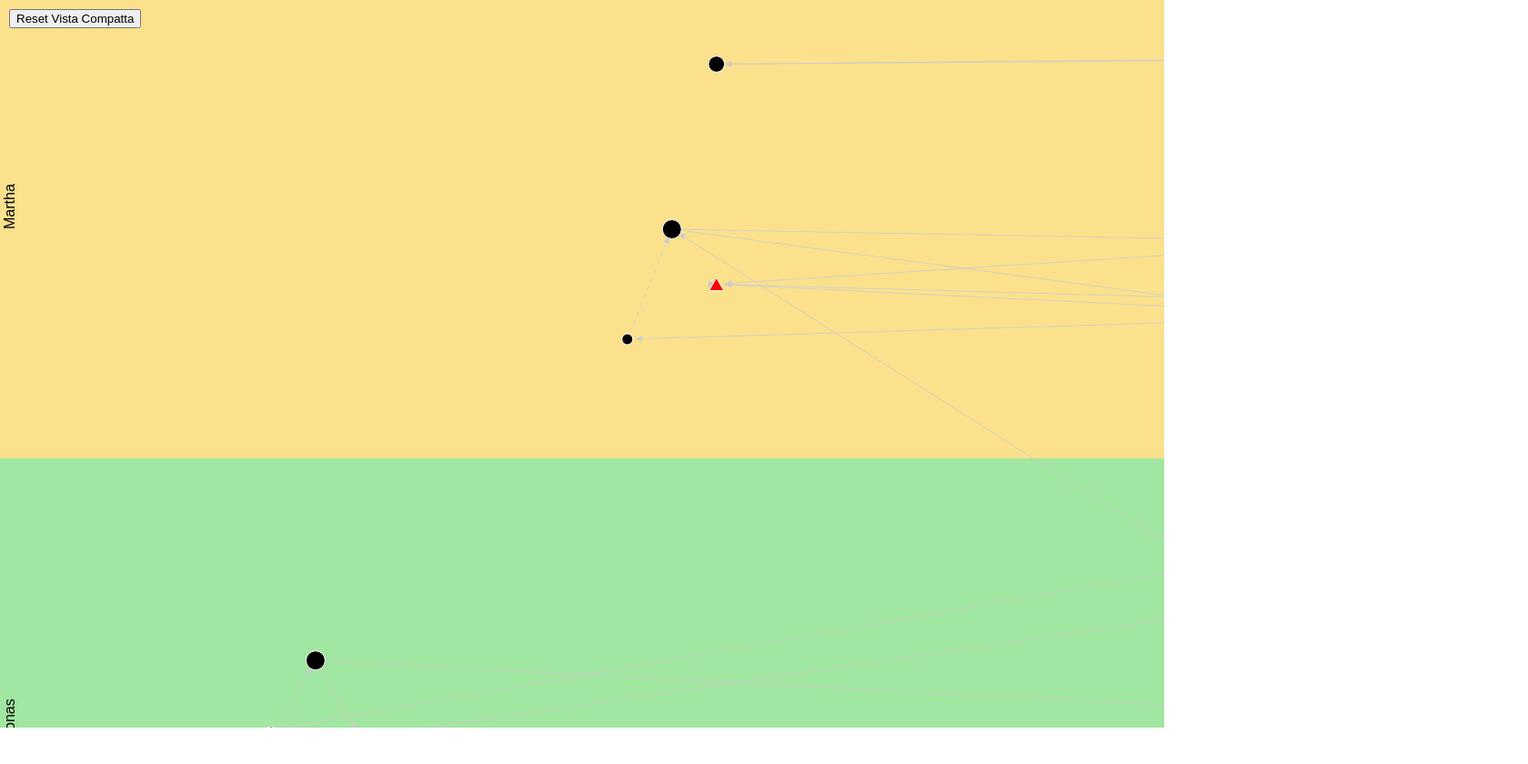
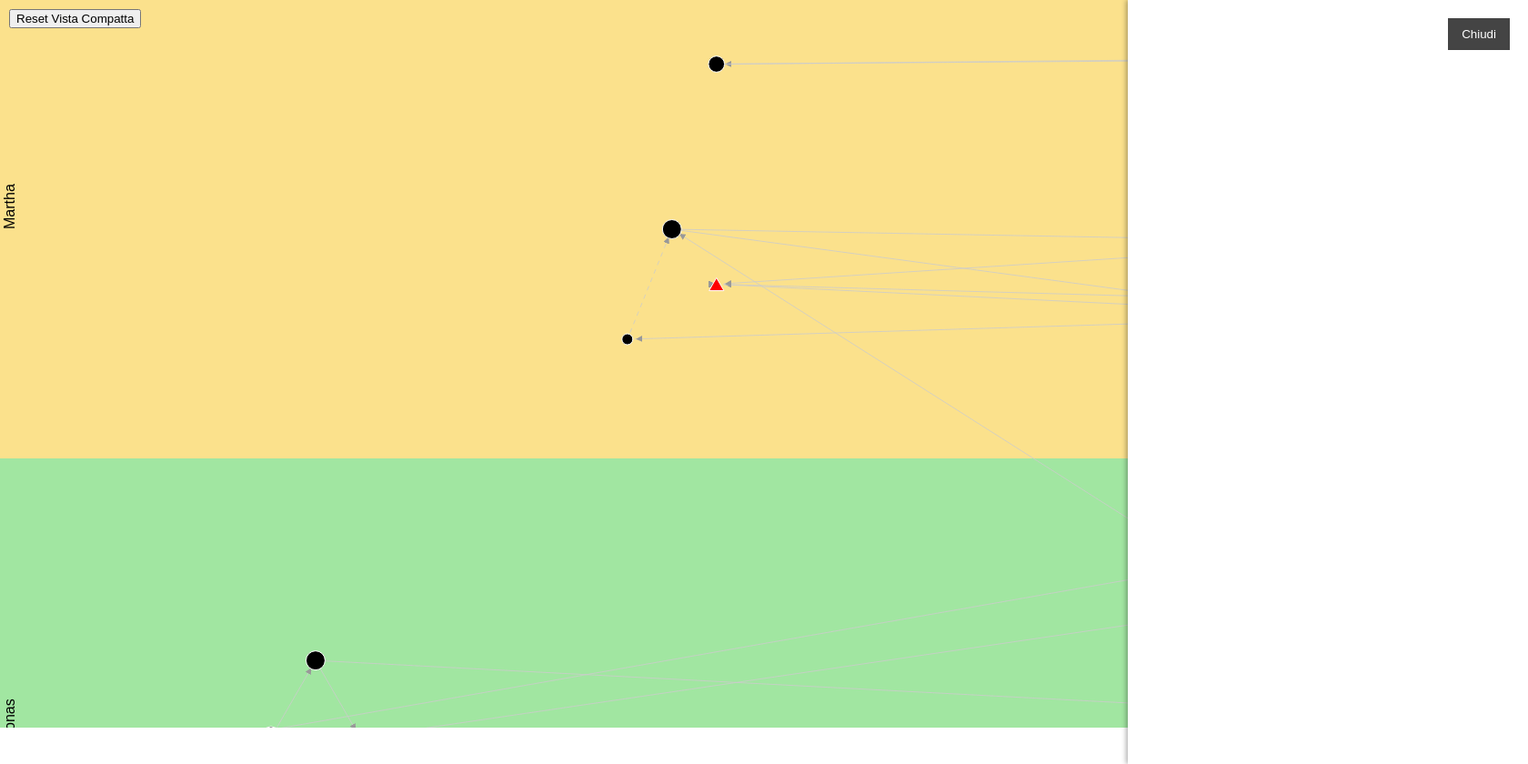
Before and after one commit to LorenzoBattistiRomaTre/Dark-project, a plain HTML site: page index.html in a window 1280 px wide. Shown: the whole page at 91% size, 1680 px wide, since content can reach past the window. Before the commit the page ends 800 px from the top, so only its background shows below. Drawn offline with nearby package versions, Linux system fonts and the light colour scheme.

Commit message:
Update index.html
Versione definitiva con integrata anche la modifica di sofi sugli archi tratteggiati

```diff
--- a/index.html
+++ b/index.html
@@ -10,6 +10,20 @@
   <button id="resetView">Reset Vista Compatta</button>
   <svg></svg>
   <div class="tooltip" style="display: none;"></div>
+  <div id="side-panel">
+    <button id="close-panel-btn" style="
+      background: #444;
+      color: #fff;
+      border: none;
+      padding: 10px 15px;
+      cursor: pointer;
+      margin-bottom: 20px;
+    ">Chiudi</button>
+    <div id="panel-content"></div>
+  </div>
+
+
+
   <script>
     const svg = d3.select("svg");
     const tooltip = d3.select(".tooltip");
@@ -25,7 +39,7 @@
 
     svg.append("defs").selectAll("marker")
       .data([
-        { id: "arrow", color: "#ccc" },
+        { id: "arrow", color: "#999" },
         { id: "arrow-red", color: "red" },
         { id: "arrow-green", color: "green" },
         { id: "arrow-purple", color: "purple" },
@@ -42,6 +56,16 @@
       .append("path")
       .attr("d", "M0,-5L10,0L0,5")
       .attr("fill", d => d.color);
+
+
+    function closePanel() {
+          const panel = document.getElementById("side-panel");
+          panel.classList.remove("open");
+          document.getElementById("panel-content").innerHTML = "";
+    }
+    document.getElementById("close-panel-btn").addEventListener("click", closePanel);
+
+
 
     d3.json("dark_graph_data_cleaned.json").then(data => {
       const toISODate = d3.timeFormat("%Y-%m-%d");
@@ -381,11 +405,7 @@ const edgesToRender = data.edges.map(e => {
           document.getElementById("side-panel").classList.add("open");
         }
 
-        function closePanel() {
-          const panel = document.getElementById("side-panel");
-          panel.classList.remove("open");
-          document.getElementById("panel-content").innerHTML = "";
-        }
+
 
         d3.select("#resetView").on("click", () => {
           groups.forEach(g => g.exploded = false);
```
